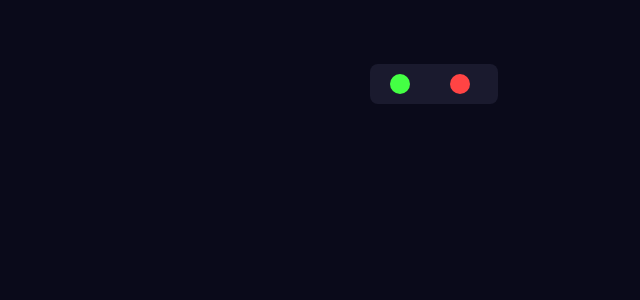
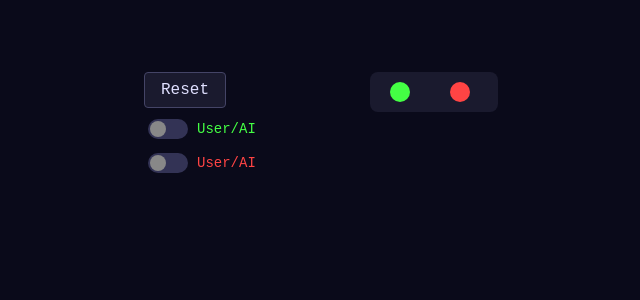
Before and after one commit to scer80/scer80.github.io, a Jekyll site: the page contents/apps/space_reversi/index.html, which Jekyll copies as it is, in a window 1280 px wide. Shown: the top 300 px of the page, without its empty margins (206-846 px from the left). Built offline with Jekyll 4.4.1, drawn with Linux system fonts in a browser that asks for light colours; a script that is not in the unit is left out.

Commit message:
2d and 3d view, making moves, no AI

```diff
--- a/contents/apps/space_reversi/index.html
+++ b/contents/apps/space_reversi/index.html
@@ -21,6 +21,7 @@
       flex-direction: column;
       align-items: center;
       gap: 16px;
+      position: relative;
     }
     #status {
       display: flex;
@@ -29,6 +30,11 @@
       padding: 10px 20px;
       background: #1a1a2e;
       border-radius: 8px;
+      position: absolute;
+      top: 10px;
+      left: 50%;
+      transform: translateX(-50%);
+      z-index: 10;
     }
     .player-status {
       display: flex;
@@ -44,9 +50,69 @@
       font-weight: bold;
       text-decoration: underline;
     }
+    #controls {
+      display: flex;
+      flex-direction: column;
+      gap: 8px;
+      align-items: flex-start;
+      position: absolute;
+      top: 10px;
+      left: 10px;
+    }
+    #controls button {
+      padding: 8px 16px;
+      font-family: 'Courier New', monospace;
+      font-size: 16px;
+      background: #1a1a2e;
+      color: #e0e0ff;
+      border: 1px solid #444466;
+      border-radius: 4px;
+      cursor: pointer;
+    }
+    #controls button:hover {
+      background: #2a2a4e;
+    }
+    .ai-toggle {
+      display: flex;
+      align-items: center;
+      gap: 6px;
+    }
+    .ai-toggle input[type="checkbox"] {
+      width: 40px;
+      height: 20px;
+      appearance: none;
+      background: #333355;
+      border-radius: 10px;
+      position: relative;
+      cursor: pointer;
+      transition: background 0.2s;
+    }
+    .ai-toggle input[type="checkbox"]::before {
+      content: '';
+      position: absolute;
+      width: 16px;
+      height: 16px;
+      border-radius: 50%;
+      background: #888888;
+      top: 2px;
+      left: 2px;
+      transition: left 0.2s;
+    }
+    .ai-toggle input[type="checkbox"]:checked {
+      background: #44aa44;
+    }
+    .ai-toggle input[type="checkbox"]:checked::before {
+      left: 22px;
+    }
+    .ai-label {
+      font-size: 14px;
+    }
+    .ai-label.green { color: #44ff44; }
+    .ai-label.red { color: #ff4444; }
     #canvas3d {
       width: 600px;
       height: 400px;
+      margin-top: 60px;
     }
     #board2d {
       width: 100%;
@@ -68,6 +134,17 @@
         <span id="red-action"></span>
       </div>
     </div>
+    <div id="controls">
+      <button id="reset-btn">Reset</button>
+      <div class="ai-toggle">
+        <input type="checkbox" id="green-ai">
+        <label id="green-ai-label" class="ai-label green">User/AI</label>
+      </div>
+      <div class="ai-toggle">
+        <input type="checkbox" id="red-ai">
+        <label id="red-ai-label" class="ai-label red">User/AI</label>
+      </div>
+    </div>
     <canvas id="canvas3d"></canvas>
     <canvas id="board2d"></canvas>
   </div>
--- a/contents/apps/space_reversi/src/board.ts
+++ b/contents/apps/space_reversi/src/board.ts
@@ -5,6 +5,7 @@ import { createBoardRenderer2D } from './board_2d';
 export interface BoardRenderer {
   render(board: BoardState, currentPlayer: Player, validMoves: Set<string>): void;
   getCellFromClick(clickX: number, clickY: number): { x: number; y: number; z: number } | null;
+  resetCamera(): void;
 }
 
 export function createBoardRenderer(
@@ -22,6 +23,9 @@ export function createBoardRenderer(
     getCellFromClick(clickX: number, clickY: number) {
       return renderer2d.getCellFromClick(clickX, clickY);
     },
+    resetCamera() {
+      renderer3d.resetCamera();
+    },
   };
 }
 
```
Also changed, not shown: contents/apps/space_reversi/src/board_2d.ts (+8 -4 lines), contents/apps/space_reversi/src/board_3d.ts (+31 -17 lines), contents/apps/space_reversi/src/main.ts (+23 -1 lines).
